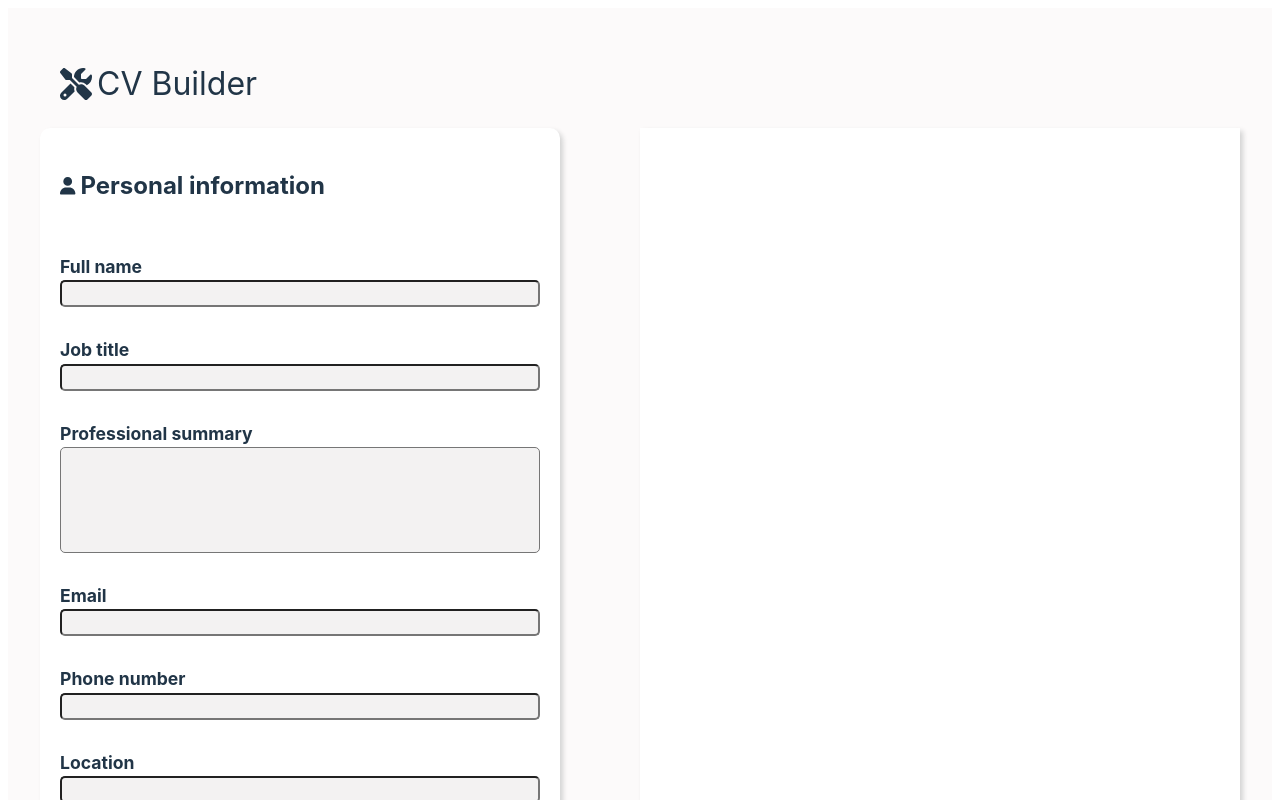
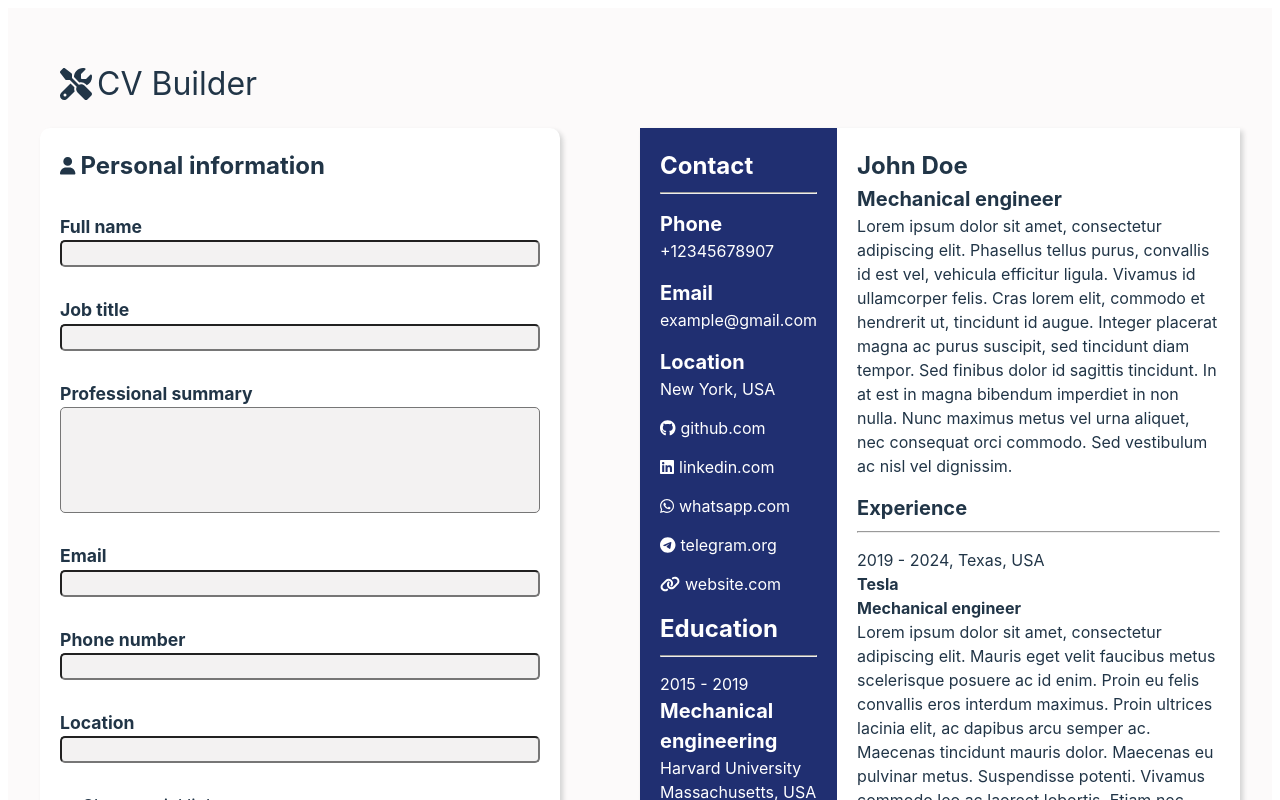
Before and after one commit to Anubisworkingexperience/CV-App, a React (Vite) app: page / in a window 1280 px wide. Shown: the top 800 px of the page. Built offline with nearby package versions, Linux system fonts and the light colour scheme.

Commit message:
Update input preview onChange, example boilerplate

```diff
--- a/package.json
+++ b/package.json
@@ -11,6 +11,7 @@
   },
   "dependencies": {
     "@fortawesome/fontawesome-svg-core": "^6.6.0",
+    "@fortawesome/free-brands-svg-icons": "^6.6.0",
     "@fortawesome/free-solid-svg-icons": "^6.6.0",
     "@fortawesome/react-fontawesome": "^0.2.2",
     "react": "^18.3.1",
--- a/src/components/Components.jsx
+++ b/src/components/Components.jsx
@@ -8,11 +8,11 @@ import { PreviewComponent } from './Preview'
 import { EducationComponent } from './Education'
 import { ExperienceComponent } from './Experience'
 
-export function Input({className, label, onChange}) {
+export function Input({className, label, onChange, name, value}) {
   return (
     <div className={className}>
       <strong><label key={className} htmlFor={className}>{label}</label></strong>
-      <input type="text" id={className} onChange={onChange}/>
+      <input type="text" id={className} onChange={onChange} name={name} value={value}/>
     </div>
   )
 }
@@ -62,42 +62,42 @@ export function ShowContent({className, contentComponent: ContentComponent, labe
         <FontAwesomeIcon icon={show ? faChevronDown : faChevronUp} className={`${className}-icon`} />
         <h1>{show ? `Hide ${label}` : `Show ${label}`}</h1>
       </div>
-      {show && <ContentComponent />}
+      {show && ContentComponent}
     </div>
   )
 }
 
 export function FormInputsContent() {
   const [person, setPerson] = useState({
-    fullName: '',
-    jobTitle: '',
-    summary: '',
-    email: '',
-    phone: '',
-    location: '',
-    github: '',
-    linkedIn: '',
-    whatsApp: '',
-    telegram: '',
-    website: '',
-    college: '',
-    degree: '',
-    startDateCollege: '',
-    endDateCollege: '',
-    collegeLocation: '',
-    company: '',
-    position: '',
-    description: '',
-    startDateWork: '',
-    endDateWork: '',
-    workLocation: ''
+    fullName: 'John Doe',
+    jobTitle: 'Mechanical engineer',
+    summary: 'Lorem ipsum dolor sit amet, consectetur adipiscing elit. Phasellus tellus purus, convallis id est vel, vehicula efficitur ligula. Vivamus id ullamcorper felis. Cras lorem elit, commodo et hendrerit ut, tincidunt id augue. Integer placerat magna ac purus suscipit, sed tincidunt diam tempor. Sed finibus dolor id sagittis tincidunt. In at est in magna bibendum imperdiet in non nulla. Nunc maximus metus vel urna aliquet, nec consequat orci commodo. Sed vestibulum ac nisl vel dignissim.',
+    email: 'example@gmail.com',
+    phone: '+12345678907',
+    location: 'New York, USA',
+    github: 'github.com',
+    linkedIn: 'linkedin.com',
+    whatsApp: 'whatsapp.com',
+    telegram: 'telegram.org',
+    website: 'website.com',
+    college: 'Harvard University',
+    degree: 'Mechanical engineering',
+    startDateCollege: '2015',
+    endDateCollege: '2019',
+    collegeLocation: 'Massachusetts, USA',
+    company: 'Tesla',
+    position: 'Mechanical engineer',
+    description: 'Lorem ipsum dolor sit amet, consectetur adipiscing elit. Mauris eget velit faucibus metus scelerisque posuere ac id enim. Proin eu felis convallis eros interdum maximus. Proin ultrices lacinia elit, ac dapibus arcu semper ac. Maecenas tincidunt mauris dolor. Maecenas eu pulvinar metus. Suspendisse potenti. Vivamus commodo leo ac laoreet lobortis. Etiam nec porta odio. Vivamus fermentum mauris urna, et convallis turpis dictum quis.',
+    startDateWork: '2019',
+    endDateWork: '2024',
+    workLocation: 'Texas, USA'
   });
   return (
     <div className='app'>
       <section className="edit-side">
         <PersonalInformation person={person} setPerson={setPerson} />
-        <EducationComponent />
-        <ExperienceComponent />
+        <EducationComponent person={person} setPerson={setPerson}/>
+        <ExperienceComponent person={person} setPerson={setPerson}/>
       </section>
       <PreviewComponent person={person} />
     </div>
--- a/src/components/Education.jsx
+++ b/src/components/Education.jsx
@@ -3,27 +3,37 @@ import { FontAwesomeIcon } from '@fortawesome/react-fontawesome'
 import { faGraduationCap, faChevronDown, faChevronUp } from '@fortawesome/free-solid-svg-icons'
 import { useState } from "react"
 
-export function EducationInformation() {
+export function EducationInformation({person, setPerson}) {
+
+  function handleInputChange(e) {
+    const {name, value} = e.target;
+    setPerson({
+      ...person,
+      [name]: value
+    });
+  }
+
   return (
     <>
       <Form className='education' title='Education' icon={faGraduationCap}>
-        <Input className='college' label='College'/>
-        <Input className='degree' label='Degree' />
+        <Input className='college' label='College' name='college' onChange={handleInputChange}/>
+        <Input className='degree' label='Degree' name='degree' onChange={handleInputChange}/>
         <div className="date">
-          <Input className='startDate' label='Start date' />
-          <Input className='endDate' label='End date' />
+          <Input className='startDate' label='Start date' name='startDateCollege' onChange={handleInputChange} />
+          <Input className='endDate' label='End date' name='endDateCollege' onChange={handleInputChange} />
         </div>
-        <Input className='educationLocation' label='Location' />
+        <Input className='educationLocation' label='Location' name='collegeLocation' onChange={handleInputChange}/>
         <Button text='+ Education' className='add-education'/>
       </Form>
     </>
   )
 }
 
-export function EducationComponent() {
+export function EducationComponent({person, setPerson}) {
   return (
     <>
-      <ShowContent className='show-education' contentComponent={EducationInformation}
+      <ShowContent className='show-education' contentComponent={<EducationInformation
+      person={person} setPerson={setPerson}/>}
       label='Education'/>
     </>
   )
--- a/src/components/Experience.jsx
+++ b/src/components/Experience.jsx
@@ -3,31 +3,41 @@ import { FontAwesomeIcon } from '@fortawesome/react-fontawesome'
 import { faBriefcase, faChevronDown, faChevronUp } from '@fortawesome/free-solid-svg-icons'
 import { useState } from "react"
 
-export function ExperienceInformation() {
+export function ExperienceInformation({person, setPerson}) {
+
+  function handleInputChange(e) {
+    const {name, value} = e.target;
+    setPerson({
+      ...person,
+      [name]: value
+    });
+  }
+
   return (
     <>
       <Form className='experience' title='Experience' icon={faBriefcase}>
-        <Input className='company' label='Company name'/>
-        <Input className='position' label='Position' />
+        <Input className='company' label='Company name' name='company' onChange={handleInputChange}/>
+        <Input className='position' label='Position' name='position' onChange={handleInputChange}/>
         <div className="work-description">
         <strong><label key='work-description' htmlFor='work-desc'>Description</label></strong>
-        <textarea id="work-desc" name="work-desc" rows={5} cols={40}></textarea>
+        <textarea id="work-desc" name="description" rows={5} cols={40} onChange={handleInputChange}></textarea>
       </div>
         <div className="date">
-          <Input className='startDate' label='Start date' />
-          <Input className='endDate' label='End date' />
+          <Input className='startDate' label='Start date' name='startDateWork' onChange={handleInputChange}/>
+          <Input className='endDate' label='End date' name='endDateWork' onChange={handleInputChange}/>
         </div>
-        <Input className='workLocation' label='Location' />
+        <Input className='workLocation' label='Location' name='workLocation' onChange={handleInputChange}/>
         <Button text='+ Experience' className='add-experience'/>
       </Form>
     </>
   )
 }
 
-export function ExperienceComponent() {
+export function ExperienceComponent({person, setPerson}) {
   return (
     <>
-      <ShowContent className='show-experience' contentComponent={ExperienceInformation}
+      <ShowContent className='show-experience' contentComponent={<ExperienceInformation
+      person={person} setPerson={setPerson}/>}
       label='Experience'/>
     </>
   )
--- a/src/components/PersonalInfo.jsx
+++ b/src/components/PersonalInfo.jsx
@@ -5,14 +5,14 @@ import { FontAwesomeIcon } from '@fortawesome/react-fontawesome'
 import { useState } from "react"
 
 
-function SocialLinks() {
+function SocialLinks({onChange}) {
   return (
     <div className="social-links" >
-      <Input className='github' label='Github:'/>
-      <Input className='linkedIn' label='LinkedIn:'/>
-      <Input className='whatsapp' label='Whatsapp:'/>
-      <Input className='telegram' label='Telegram:'/>
-      <Input className='website' label='Website:' />
+      <Input className='github' label='Github:' onChange={onChange} name='github'/>
+      <Input className='linkedIn' label='LinkedIn:' onChange={onChange} name='linkedIn'/>
+      <Input className='whatsapp' label='Whatsapp:' onChange={onChange} name='whatsApp'/>
+      <Input className='telegram' label='Telegram:' onChange={onChange} name='telegram'/>
+      <Input className='website' label='Website:' onChange={onChange} name='website'/>
     </div>
   )
 }
@@ -25,32 +25,33 @@ export function PersonalInformation({person, setPerson}) {
     setShow(prevShow => !prevShow);
   }
 
-  function handleFullNameChange(e) {
+  function handleInputChange(e) {
+    const {name, value} = e.target;
     setPerson({
       ...person,
-      fullName: e.target.value
+      [name]: value
     });
   }
 
   return (
     <>
     <Form className='info' title='Personal information' icon={faUser} >
-      <Input className='fullName' label='Full name' onChange={handleFullNameChange} />
-      <Input className='jobTitle' label='Job title'/>
+      <Input className='fullName' label='Full name' name='fullName' onChange={handleInputChange} />
+      <Input className='jobTitle' name='jobTitle' onChange={handleInputChange} label='Job title'/>
       <div className="summary">
         <strong><label key='summary' htmlFor='summary'>Professional summary</label></strong>
-        <textarea id="summary" name="summary" rows={5} cols={40}></textarea>
+        <textarea id="summary" name="summary" onChange={handleInputChange} rows={5} cols={40} ></textarea>
       </div>
-      <Input className='email' label='Email'/>
-      <Input className='phone' label='Phone number'/>
-      <Input className='location' label='Location'/>
+      <Input className='email' label='Email' name='email' onChange={handleInputChange}/>
+      <Input className='phone' label='Phone number' name='phone' onChange={handleInputChange}/>
+      <Input className='location' label='Location' name='location' onChange={handleInputChange}/>
       <div className="show-social">
         <div className="show-social-container">
           <div className="show-social-open" onClick={handleShowSocialLinks}>
           <FontAwesomeIcon icon={show ? faChevronDown : faChevronUp} className="show-social-icon"/>
             <div className="show-social-text">{show ? 'Hide social links' : 'Show social links'}</div>
           </div>
-        {show && <SocialLinks />}
+        {show && <SocialLinks onChange={handleInputChange}/>}
         </div>
       </div>
     </Form>
--- a/src/components/Preview.jsx
+++ b/src/components/Preview.jsx
@@ -1,9 +1,70 @@
 import '../styles/preview.css'
+import { FontAwesomeIcon } from '@fortawesome/react-fontawesome'
+import { faGithub, faLinkedin, faWhatsapp, faTelegram} from '@fortawesome/free-brands-svg-icons'
+import { faLink} from '@fortawesome/free-solid-svg-icons'
+
 
 export function PreviewComponent({person}) {
   return (
     <section className="preview-content">
-      <h1 >{person.fullName}</h1>
+      <div className="contact-info">
+        <h1>Contact</h1>
+        <hr />
+        <div className="contact-phone">
+          <h2>Phone</h2>
+          <div>{person.phone}</div>
+        </div>
+        <div className="contact-email">
+          <h2>Email</h2>
+          <div>{person.email}</div>
+        </div>
+        <div className="contact-location">
+          <h2>Location</h2>
+          <div>{person.location}</div>
+        </div>
+        <div className="contact-social-links">
+          <div className="github brands">
+          <FontAwesomeIcon icon={faGithub} />
+          <div>{person.github}</div>
+          </div>
+          <div className="linkedIn brands">
+          <FontAwesomeIcon icon={faLinkedin} />
+            <div>{person.linkedIn}</div>
+          </div>
+          <div className="whatsApp brands">
+          <FontAwesomeIcon icon={faWhatsapp} />
+            <div>{person.whatsApp}</div>
+          </div>
+          <div className="telegram brands">
+          <FontAwesomeIcon icon={faTelegram} />
+            <div>{person.telegram}</div>
+          </div>
+          <div className="website brands">
+          <FontAwesomeIcon icon={faLink} />
+            <div>{person.website}</div>
+          </div>
+        </div>
+        <h1 className='contact-education-title'>Education</h1>
+        <hr />
+        <div className="contact-education">
+            <div>{person.startDateCollege} - {person.endDateCollege}</div>
+            <h2>{person.degree}</h2>
+            <div>{person.college}</div>
+            <div>{person.collegeLocation}</div>
+        </div>
+      </div>
+      <div className="preview-info">
+        <h1>{person.fullName}</h1>
+        <h2>{person.jobTitle}</h2>
+        <div>{person.summary}</div>
+        <h2 className='preview-experience-title'>Experience</h2>
+        <hr />
+        <div>{person.startDateWork} - {person.endDateWork}, {person.workLocation}</div>
+        <strong>{person.company}</strong>
+        <br />
+        <strong>{person.position}</strong>
+        <div>{person.description}</div>
+      </div>
     </section>
   )
 }
--- a/src/styles/preview.css
+++ b/src/styles/preview.css
@@ -1,9 +1,8 @@
 .preview-content {
   background-color: #fff;
   box-shadow: 3px 3px 5px lightgrey;
-  /* width: 50%; */
-  text-align: center;
   flex: 1;
+  display: flex;
 }
 
 .app {
@@ -21,3 +20,51 @@
 .edit-side form {
   width: 80%;
 }
+
+.contact-info {
+  background-color: rgb(32, 47, 113);
+  width: 30%;
+  color: #fff;
+  padding: 20px;
+  text-align: start;
+}
+
+.preview-info {
+  padding: 20px;
+}
+
+.brands {
+  display: flex;
+  gap: 5px;
+  align-items: center;
+}
+
+.contact-social-links {
+  display: flex;
+  flex-direction: column;
+  gap: 15px;
+}
+
+.contact-location {
+  margin-bottom: 35px;
+}
+
+h2 {
+  font-size: 1.25rem;
+}
+
+h1, h2 {
+  margin: 0;
+}
+
+h1 {
+  font-size: 1.5rem;
+}
+
+hr, .contact-phone, .contact-email, .contact-location {
+  margin-bottom: 15px;
+}
+
+.contact-education-title, .preview-experience-title {
+  margin-top: 15px;
+}
```
Also changed, not shown: 1 other file (tests, documents, lock files or other folders).
